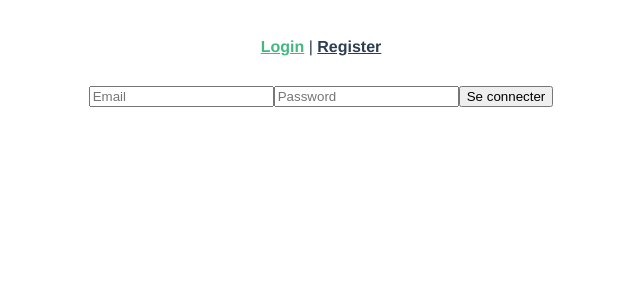
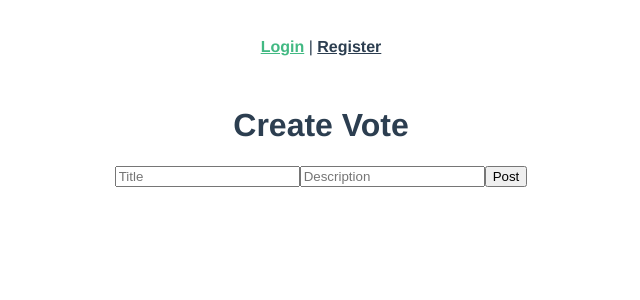
Before and after one commit to taingk/goxit, a Vue app in the folder client/: page /login in a window 1280 px wide. Shown: the top 300 px of the page, without its empty margins (319-959 px from the left). Built offline with nearby package versions, Linux system fonts and the light colour scheme.

Commit message:
Login/register working, authorization token ok

```diff
--- a/client/src/App.vue
+++ b/client/src/App.vue
@@ -1,7 +1,7 @@
 <template>
   <div id="app">
     <div id="nav">
-      <div v-if="logged">
+      <div v-if="authenticated">
         <router-link to="/votes">Vote List</router-link> |
         <router-link to="/logout">Logout</router-link>
       </div>
@@ -14,7 +14,15 @@
   </div>
 </template>
 <script>
-export default {};
+import store from '@/store';
+
+export default {
+  data: () => {
+    return {
+      authenticated: store.state.token
+    };
+  }
+};
 </script>
 
 <style lang="scss">
--- a/client/src/router/index.js
+++ b/client/src/router/index.js
@@ -17,17 +17,17 @@ const routes = [
     component: Home
   },
   {
-    path: '/vote/:id',
-    name: 'show-vote',
-    component: Show,
+    path: '/vote',
+    name: 'create',
+    component: Create,
     children: [
       {
-        path: 'edit',
+        path: '/edit',
         component: Edit
       },
       {
-        path: 'create',
-        component: Create
+        path: '/:id',
+        component: Show
       }
     ]
   },
--- a/client/src/store/index.js
+++ b/client/src/store/index.js
@@ -1,11 +1,20 @@
 import Vue from 'vue';
 import Vuex from 'vuex';
+import axios from '@/utils/axios';
 
 Vue.use(Vuex);
 
 export default new Vuex.Store({
-  state: {},
-  mutations: {},
-  actions: {},
-  modules: {}
+  state: {
+    token: null,
+    accessLevel: 0
+  },
+  mutations: {
+    authenticate(state, payload) {
+      state.token = payload.JWT;
+      state.accessLevel = payload.AccessLevel;
+      axios.defaults.headers.common['Authorization'] = state.token;
+      axios.defaults.headers.common['accesslevel'] = state.accessLevel;
+    }
+  }
 });
--- a/client/src/views/Create.vue
+++ b/client/src/views/Create.vue
@@ -1,14 +1,52 @@
 <template>
   <div>
     <h1 class="title">Create Vote</h1>
+    <Formik
+      :initial-values="{
+        title: '',
+        description: ''
+      }"
+      @onSubmit="handleSubmit"
+    >
+      <form>
+        <Field type="text" name="title" placeholder="Title" />
+        <Field type="textarea" name="description" placeholder="Description" />
+        <button type="submit">Post</button>
+      </form>
+    </Formik>
   </div>
 </template>
 
 <script>
+import axios from '@/utils/axios';
+import Formik from '@/components/formik/Formik.vue';
+import Field from '@/components/formik/Field.vue';
+
 export default {
   name: 'Create',
-  components: {},
-  methods: {}
+  components: {
+    Formik,
+    Field
+  },
+  methods: {
+    handleSubmit({ event, values }) {
+      event.preventDefault();
+      axios
+        .post('/vote', {
+          title: values.title,
+          description: values.description
+        })
+        .then(response => {
+          if (response.status === 200) {
+            this.$router.push('vote/' + response.data.uuid);
+            console.log(response.data.uuid);
+          }
+        })
+        .catch(response => {
+          console.log(response);
+        });
+    }
+  }
 };
 </script>
 
--- a/client/src/views/Login.vue
+++ b/client/src/views/Login.vue
@@ -1,4 +1,6 @@
 <template>
+  <div>
+    <h1>Login</h1>
     <Formik
       :initial-values="{
         email: '',
@@ -12,12 +14,14 @@
         <button type="submit">Se connecter</button>
       </form>
     </Formik>
+  </div>
 </template>
 
 <script>
 import Formik from '@/components/formik/Formik.vue';
 import Field from '@/components/formik/Field.vue';
 import axios from '@/utils/axios';
+import store from '@/store';
 
 export default {
   name: 'Login',
@@ -28,13 +32,19 @@ export default {
   methods: {
     handleSubmit({ event, values }) {
       event.preventDefault();
-      console.log(values);
       axios
         .post('/login', {
           email: values.email,
           password: values.password
         })
         .then(response => {
+          if (response.status === 200) {
+            store.commit('authenticate', response.data);
+            this.$router.push('/vote');
+            console.log('Logged !');
+          }
+        })
+        .catch(response => {
           console.log(response);
         });
     }
--- a/client/src/views/Register.vue
+++ b/client/src/views/Register.vue
@@ -1,11 +1,57 @@
 <template>
-  <div class="register"></div>
+  <div class="register">
+    <h1>Register</h1>
+    <Formik
+      :initial-values="{
+        firstname: '',
+        lastname: '',
+        email: '',
+        password: ''
+      }"
+      @onSubmit="handleSubmit"
+    >
+      <form>
+        <Field type="text" name="firstname" placeholder="Firstname" />
+        <Field type="text" name="lastname" placeholder="Lastname" />
+        <Field type="email" name="email" placeholder="Email" />
+        <Field type="password" name="password" placeholder="Password" />
+        <button type="submit">Register</button>
+      </form>
+    </Formik>
+  </div>
 </template>
 
 <script>
+import Formik from '@/components/formik/Formik.vue';
+import Field from '@/components/formik/Field.vue';
+import axios from '@/utils/axios';
+
 export default {
   name: 'Register',
-  components: {},
-  methods: {}
+  components: {
+    Formik,
+    Field
+  },
+  methods: {
+    handleSubmit({ event, values }) {
+      event.preventDefault();
+      axios
+        .post('/user', {
+          firstname: values.firstname,
+          lastname: values.lastname,
+          email: values.email,
+          password: values.password
+        })
+        .then(response => {
+          if (response.status === 200) {
+            this.$router.push('/');
+            console.log('Registered !');
+          }
+        })
+        .catch(response => {
+          console.log(response);
+        });
+    }
+  }
 };
 </script>
--- a/client/src/views/Show.vue
+++ b/client/src/views/Show.vue
@@ -1,14 +1,33 @@
 <template>
   <div>
     <h1 class="title">Vote</h1>
+    <h3>{{ response.data.title }}</h3>
+    <p>{{ response.data.description }}</p>
   </div>
 </template>
 
 <script>
+import axios from '@/utils/axios';
+
 export default {
-  name: 'Showvote',
+  name: 'Show',
   components: {},
-  methods: {}
+  methods: {
+    handleSubmit({ event }) {
+      event.preventDefault();
+      axios
+        .get('/vote' + this.$route.params.uui)
+        .then(response => {
+          if (response.status === 200) {
+            console.log('Logged !');
+            console.log(response);
+          }
+        })
+        .catch(response => {
+          console.log(response);
+        });
+    }
+  }
 };
 </script>
 
```
Also changed, not shown: 2 other files (tests, documents, lock files or other folders). Lines whose indentation alone changed are shown as unchanged.
